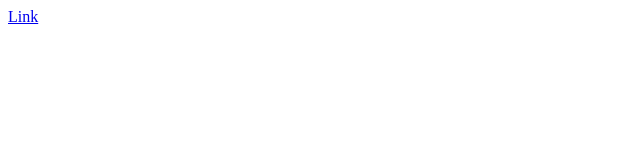
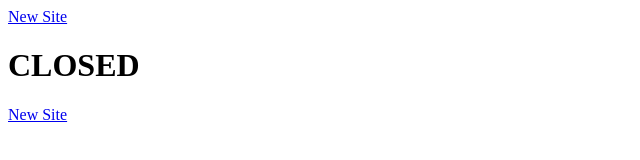
Before and after one commit to EmreFnfGithub/emrefnfgithub.github.io, a plain HTML site: page index.html in a window 1280 px wide. Shown: the whole page, without its empty margins (0-640 px from the left). Drawn offline with Linux system fonts and the light colour scheme.

Commit message:
Update index.html

```diff
--- a/index.html
+++ b/index.html
@@ -5,9 +5,11 @@
     <title>Sten Engine Web</title>
     <link rel="icon" type="image/x-icon" href="htmlassets/icon.png">
     <link href="styles.css" rel="stylesheet" type="text/css">
+	   <a href="https://emrefnfgithub.github.io/StenEngine-wiki/" target="">New Site</a>
   </head>
   <body>
-	  <a href="https://emrefnfgithub.github.io/StenEngine-wiki/" target="">Link</a>
+	  <h1> CLOSED </h1>
+	  <a href="https://emrefnfgithub.github.io/StenEngine-wiki/" target="">New Site</a>
 	</body>
 </style
  </html>
```
